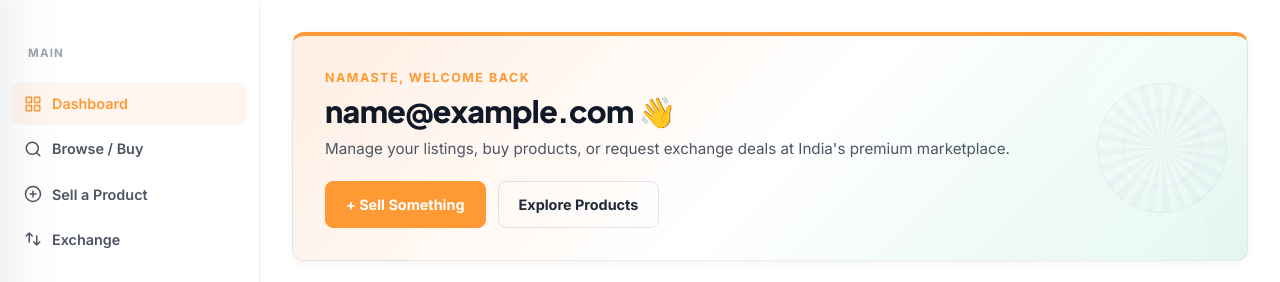
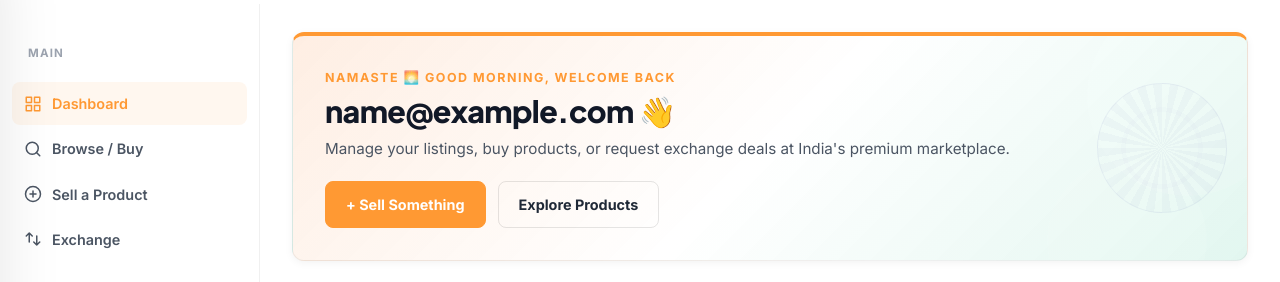
Before and after one commit to Koushik-butta/CodeAlpha_Velora, a Django app: page /dashboard/ in a window 1280 px wide. Shown: the part 64-346 px from the top of the page. Run offline with Django 5.2, Linux system fonts and the light colour scheme; the visitor is signed in with stand-in values (Sample User, id 1); data comes from the database, SQL or seed files in the repository; data that the repository does not hold is empty.

Commit message:
feat: add heart wishlist confetti and dynamic greeting

```diff
--- a/static/css/js/script.js
+++ b/static/css/js/script.js
@@ -299,8 +299,12 @@ document.addEventListener('DOMContentLoaded', () => {
         });
         if (res.ok) {
           btn.classList.toggle('wishlisted');
+          const isWish = btn.classList.contains('wishlisted');
           const icon = btn.querySelector('.wish-icon');
-          if (icon) icon.textContent = btn.classList.contains('wishlisted') ? '♥' : '♡';
+          if (icon) icon.textContent = isWish ? '♥' : '♡';
+          if (isWish) {
+            triggerHearts(e.clientX, e.clientY);
+          }
         } else if (res.status === 403) { window.location.href = '/login/'; }
       } catch {}
     });
@@ -458,6 +462,7 @@ document.addEventListener('DOMContentLoaded', () => {
   initCard3DTilt();
   initMagneticButtons();
   initHeroParticles();
+  initDynamicGreeting();
 });
 
 /* ---- ADVANCED TRANSITIONS & EFFECTS ---- */
@@ -766,3 +771,98 @@ function initLoadingProgress() {
     });
   });
 }
+
+// 7. Confetti Hearts on Wishlist Toggle
+function triggerHearts(x, y) {
+  const canvas = document.createElement('canvas');
+  canvas.style.position = 'fixed';
+  canvas.style.top = '0';
+  canvas.style.left = '0';
+  canvas.style.width = '100vw';
+  canvas.style.height = '100vh';
+  canvas.style.pointerEvents = 'none';
+  canvas.style.zIndex = '999999';
+  document.body.appendChild(canvas);
+
+  const ctx = canvas.getContext('2d');
+  canvas.width = window.innerWidth;
+  canvas.height = window.innerHeight;
+
+  const particles = [];
+
+  for (let i = 0; i < 15; i++) {
+    particles.push({
+      x: x,
+      y: y,
+      vx: (Math.random() - 0.5) * 3.2,
+      vy: -Math.random() * 4 - 2.5, // float upwards
+      r: Math.random() * 6 + 4.5,
+      color: ['#FF2E93', '#FF4E75', '#FF7597', '#E879F9'][Math.floor(Math.random() * 4)],
+      alpha: 1.0,
+      decay: Math.random() * 0.02 + 0.015,
+      angle: Math.random() * 360,
+      spin: (Math.random() - 0.5) * 4.5
+    });
+  }
+
+  function draw() {
+    ctx.clearRect(0, 0, canvas.width, canvas.height);
+    let active = false;
+    particles.forEach(p => {
+      p.x += p.vx;
+      p.y += p.vy;
+      p.vx *= 0.98; // horizontal air resistance
+      p.angle += p.spin;
+      p.alpha -= p.decay;
+
+      if (p.alpha > 0) {
+        active = true;
+        ctx.save();
+        ctx.translate(p.x, p.y);
+        ctx.rotate(p.angle * Math.PI / 180);
+        ctx.globalAlpha = p.alpha;
+
+        // Draw Heart Shape
+        ctx.beginPath();
+        const size = p.r;
+        ctx.moveTo(0, size / 4);
+        ctx.bezierCurveTo(0, -size / 2, -size, -size / 2, -size, 0);
+        ctx.bezierCurveTo(-size, size / 2, 0, size, 0, size * 1.25);
+        ctx.bezierCurveTo(0, size, size, size / 2, size, 0);
+        ctx.bezierCurveTo(size, -size / 2, 0, -size / 2, 0, size / 4);
+        ctx.closePath();
+
+        ctx.fillStyle = p.color;
+        ctx.shadowBlur = 4;
+        ctx.shadowColor = p.color;
+        ctx.fill();
+        ctx.restore();
+      }
+    });
+
+    if (active) {
+      requestAnimationFrame(draw);
+    } else {
+      canvas.remove();
+    }
+  }
+  draw();
+}
+
+// 8. Time of Day Welcome Greeting for Dashboard Home
+function initDynamicGreeting() {
+  const el = document.getElementById('dynamic-greeting-label');
+  if (!el) return;
+  const hours = new Date().getHours();
+  let greet = 'Namaste, Welcome Back';
+  if (hours < 12) {
+    greet = 'Namaste 🌅 Good Morning, Welcome Back';
+  } else if (hours < 17) {
+    greet = 'Namaste ☀️ Good Afternoon, Welcome Back';
+  } else if (hours < 21) {
+    greet = 'Namaste 🌆 Good Evening, Welcome Back';
+  } else {
+    greet = 'Namaste 🌙 Good Night, Welcome Back';
+  }
+  el.textContent = greet;
+}
--- a/velora/templates/dashboard/home.html
+++ b/velora/templates/dashboard/home.html
@@ -16,7 +16,7 @@
 
       <div style="display:flex;align-items:center;justify-content:space-between;flex-wrap:wrap;gap:20px;position:relative;z-index:1;">
         <div>
-          <div style="font-size:.78rem;font-weight:700;letter-spacing:.12em;text-transform:uppercase;color:var(--primary);margin-bottom:6px;">Namaste, Welcome Back</div>
+          <div id="dynamic-greeting-label" style="font-size:.78rem;font-weight:700;letter-spacing:.12em;text-transform:uppercase;color:var(--primary);margin-bottom:6px;">Namaste, Welcome Back</div>
           <h1 style="font-family:'Plus Jakarta Sans',sans-serif;font-size:1.9rem;font-weight:900;color:var(--text-1);margin:0 0 8px;">{{ user.profile.full_name|default:user.email }} 👋</h1>
           <p style="color:var(--text-2);margin:0;font-size:.95rem;">Manage your listings, buy products, or request exchange deals at India's premium marketplace.</p>
         </div>
```
